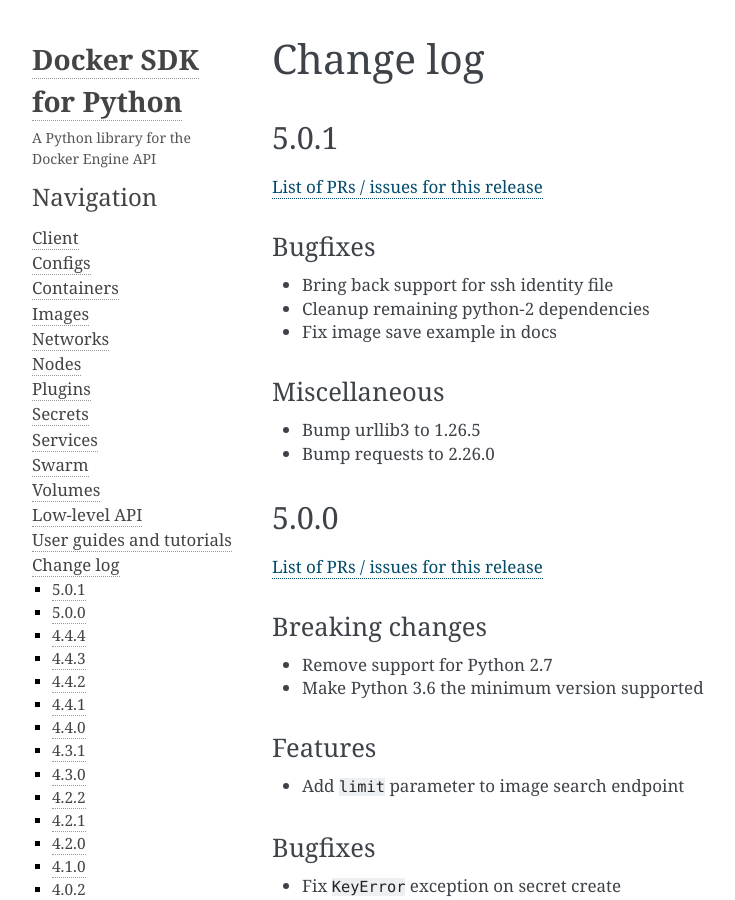
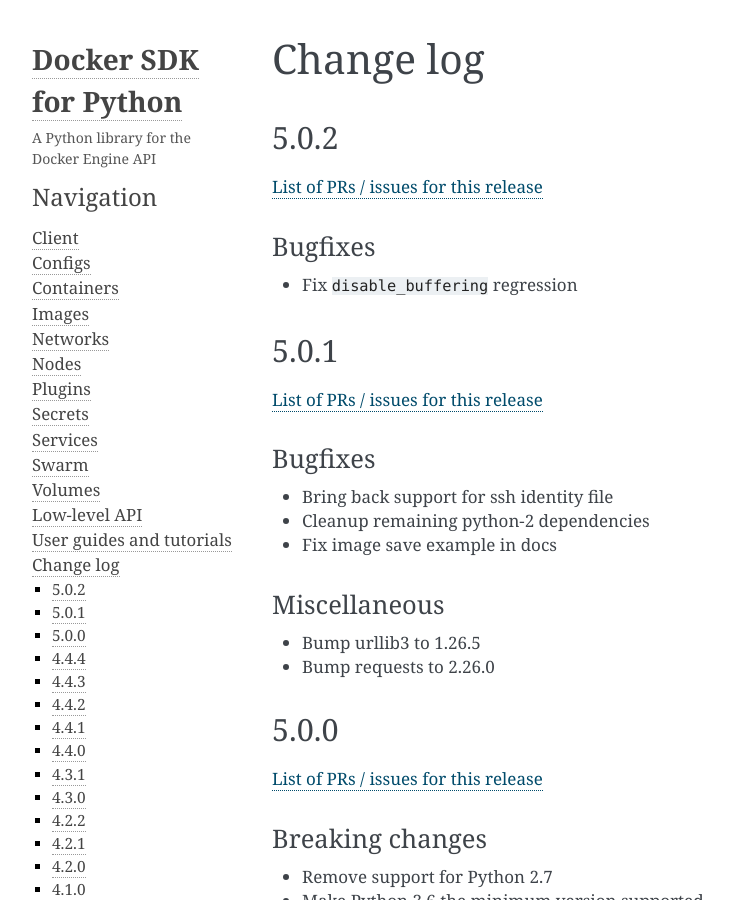
Before and after one commit to docker/docker-py, a Sphinx documentation site: the page built from docs/change-log.md, in a window 1280 px wide and 900 px high. Shown: the whole window, without its empty margins (148-883 px from the left). Built offline with Sphinx 7.4.7, drawn with Linux system fonts in a browser that asks for light colours; pages that are not in the unit, such as notebooks, are missing from menus.

Commit message:
Post-release changelog update
Signed-off-by: Anca Iordache <anca.iordache@docker.com>

```diff
--- a/docs/change-log.md
+++ b/docs/change-log.md
@@ -1,5 +1,13 @@
 Change log
 ==========
+
+5.0.2
+-----
+
+[List of PRs / issues for this release](https://github.com/docker/docker-py/milestone/75?closed=1)
+
+### Bugfixes
+- Fix `disable_buffering` regression
 
 5.0.1
 -----
```
